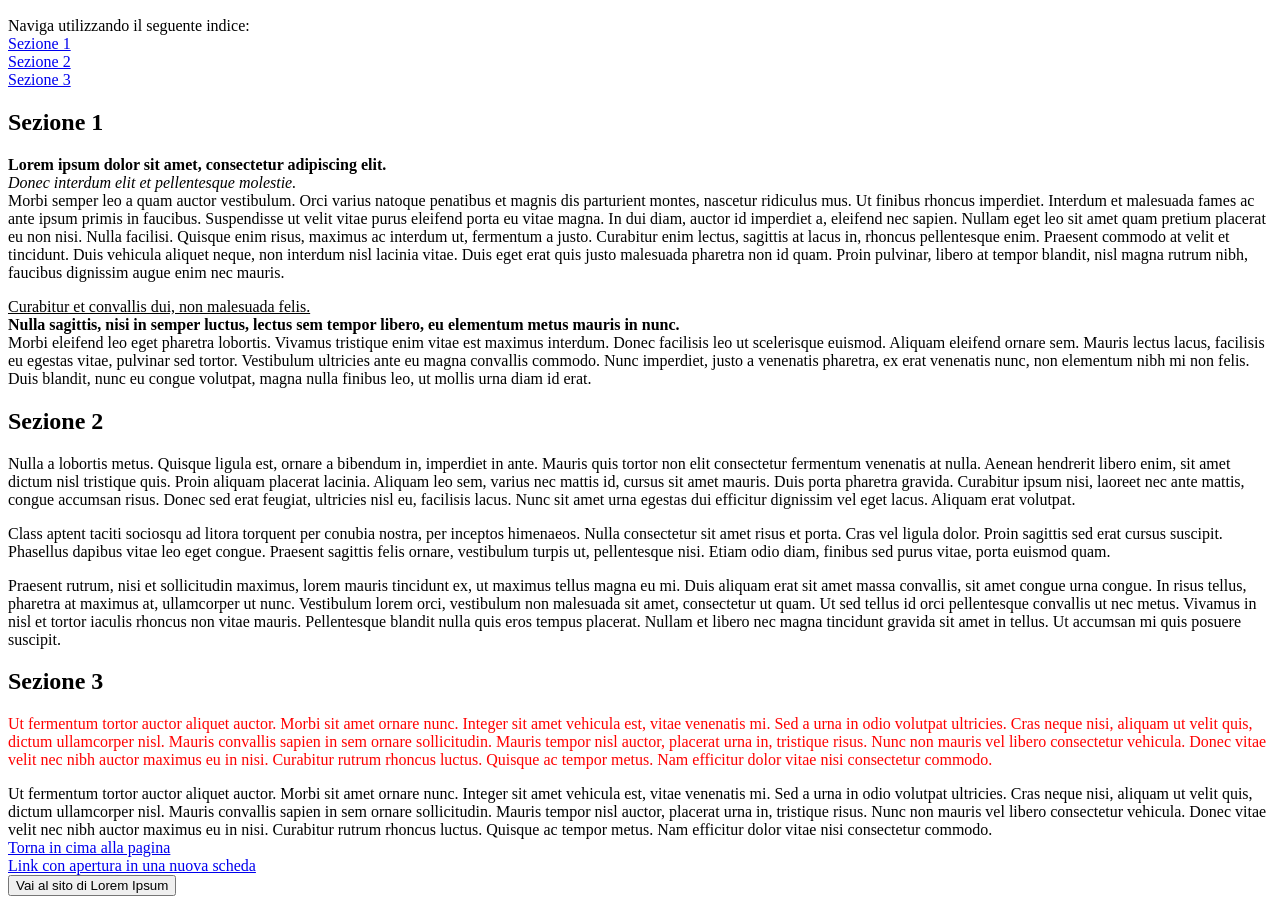
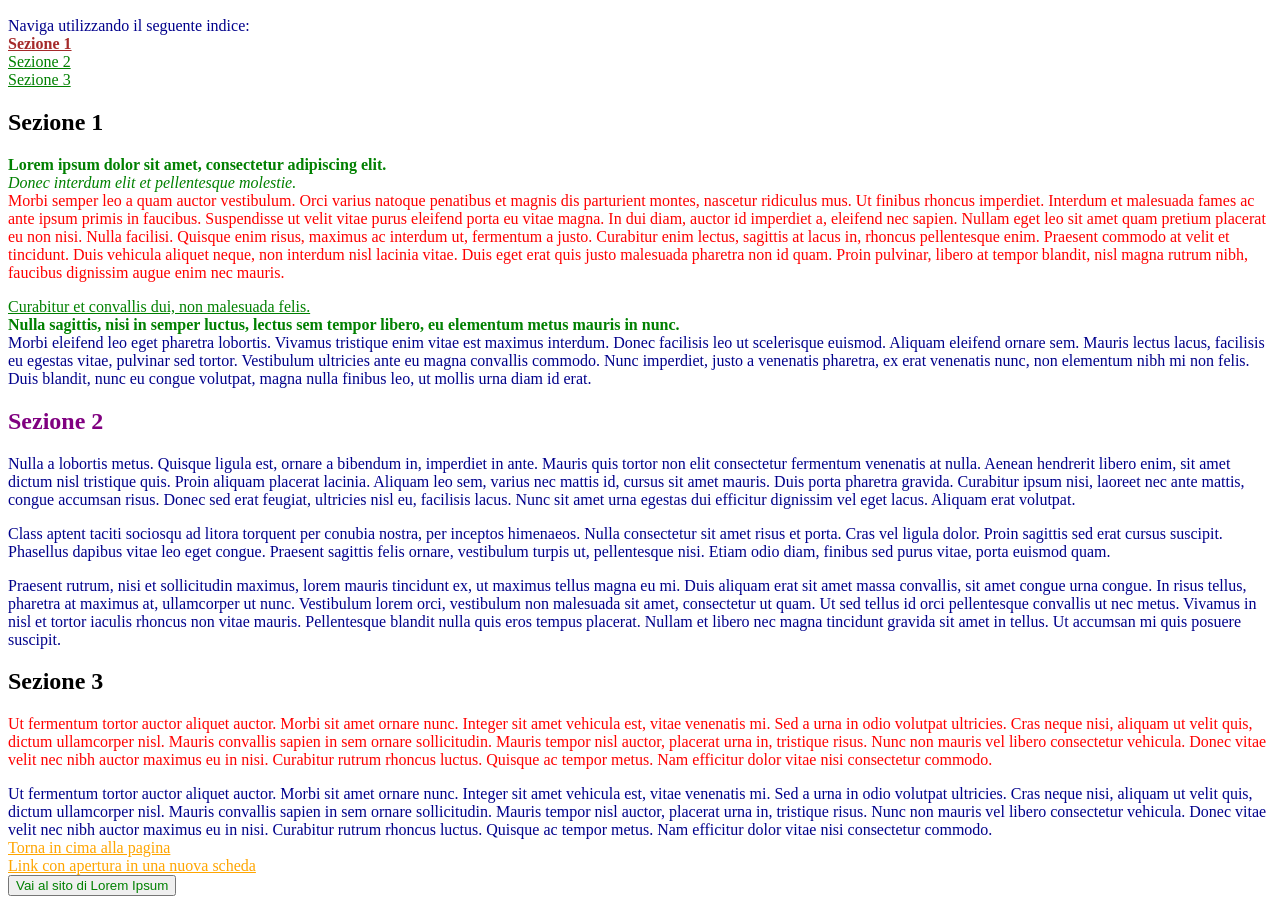
Before and after one commit to lorel-halilaj/esercizi, a plain HTML site: page es2/index.html in a window 1280 px wide. Shown: the part 233-1132 px from the top of the page. Drawn offline with Linux system fonts and the light colour scheme.

Commit message:
add meta tags to index.html and style definitions in style.css

```diff
--- a/es2/index.html
+++ b/es2/index.html
@@ -1,6 +1,9 @@
 <!DOCTYPE html>
 <html>
     <head>
+        <meta charset="UTF-8">
+        <meta name="viewport" content="width=device-width, initial-scale=1">
+        <meta name="description" content="Questo è il mio primo esercizio HTML che include vari elementi di base come titoli, paragrafi, immagini e link.">
         <title>Il mio primo esercizio</title>
         <!-- Esiste anche il tag style che però non viene più utilizzato
         <style>
@@ -25,7 +28,7 @@
 
         <p>
             Naviga utilizzando il seguente indice: <br />
-            <a href="#sez-1">Sezione 1</a><br />
+            <a href="#sez-1" class="testo-rosso">Sezione 1</a><br />
             <a href="#sez-2">Sezione 2</a><br />
             <a href="#sez-3">Sezione 3</a>
         </p>
@@ -33,7 +36,7 @@
         <h2 id="sez-1">
             Sezione 1
         </h2>
-        <p>
+        <p class="testo-rosso">
             <!--tag di formattazione del testo-->
             <b>Lorem ipsum dolor sit amet, consectetur adipiscing elit.</b><br />
             <i>Donec interdum elit et pellentesque molestie.</i><br />
@@ -68,7 +71,7 @@
              un file di stile separato/esterno -->
             Ut fermentum tortor auctor aliquet auctor. Morbi sit amet ornare nunc. Integer sit amet vehicula est, vitae venenatis mi. Sed a urna in odio volutpat ultricies. Cras neque nisi, aliquam ut velit quis, dictum ullamcorper nisl. Mauris convallis sapien in sem ornare sollicitudin. Mauris tempor nisl auctor, placerat urna in, tristique risus. Nunc non mauris vel libero consectetur vehicula. Donec vitae velit nec nibh auctor maximus eu in nisi. Curabitur rutrum rhoncus luctus. Quisque ac tempor metus. Nam efficitur dolor vitae nisi consectetur commodo.
         </p>
-        <p>
+        <p class="testo-principale">
             Ut fermentum tortor auctor aliquet auctor. Morbi sit amet ornare nunc. Integer sit amet vehicula est, vitae venenatis mi. Sed a urna in odio volutpat ultricies. Cras neque nisi, aliquam ut velit quis, dictum ullamcorper nisl. Mauris convallis sapien in sem ornare sollicitudin. Mauris tempor nisl auctor, placerat urna in, tristique risus. Nunc non mauris vel libero consectetur vehicula. Donec vitae velit nec nibh auctor maximus eu in nisi. Curabitur rutrum rhoncus luctus. Quisque ac tempor metus. Nam efficitur dolor vitae nisi consectetur commodo.<br />
             <a href="#">Torna in cima alla pagina</a><br />
             <a href="https://www.lipsum.com/" title="Link che porta ad un sito esterno" target="_blank">Link con apertura in una nuova scheda</a><br />
--- a/es2/style.css
+++ b/es2/style.css
@@ -0,0 +1,42 @@
+/* Tutti i paragrafi colorati di blu */
+p {
+    color: darkblue;
+}
+
+
+/* Tutti gli elementi con classe testo-rosso */
+.testo-rosso {
+    color: red;
+}
+
+/* L'elemento con id sez-2 */
+#sez-2 {
+    color: purple
+}
+
+/* Tutti gli elementi di tipo a che hanno la classe testo-rosso */
+a.testo-rosso {
+    font-weight: bold;
+    color: brown
+}
+
+/* Tutti gli elementi di tipo a che hanno SIA la classe testo-rosso CHE la classe testo-marrone */
+a.testo-rosso.testo-marrone {
+    font-weight: bold;
+    color: darkred;
+}
+
+/* Tutti gli elementi di tipo a racchiusi all'interno di un paragrafo di classe testo-principale */
+p.testo-principale a {
+    color: orange;
+}
+
+/* Tutti gli elementi figli diretti di un paragrafo + selettore jolly (tutti tipi di classe, id) */
+p > * {
+    color: green;
+}
+
+/* Seleziona l'elemento di tipo a su cui l'utente ha il mouse */
+a:hover {
+    color: lime;
+}
```
